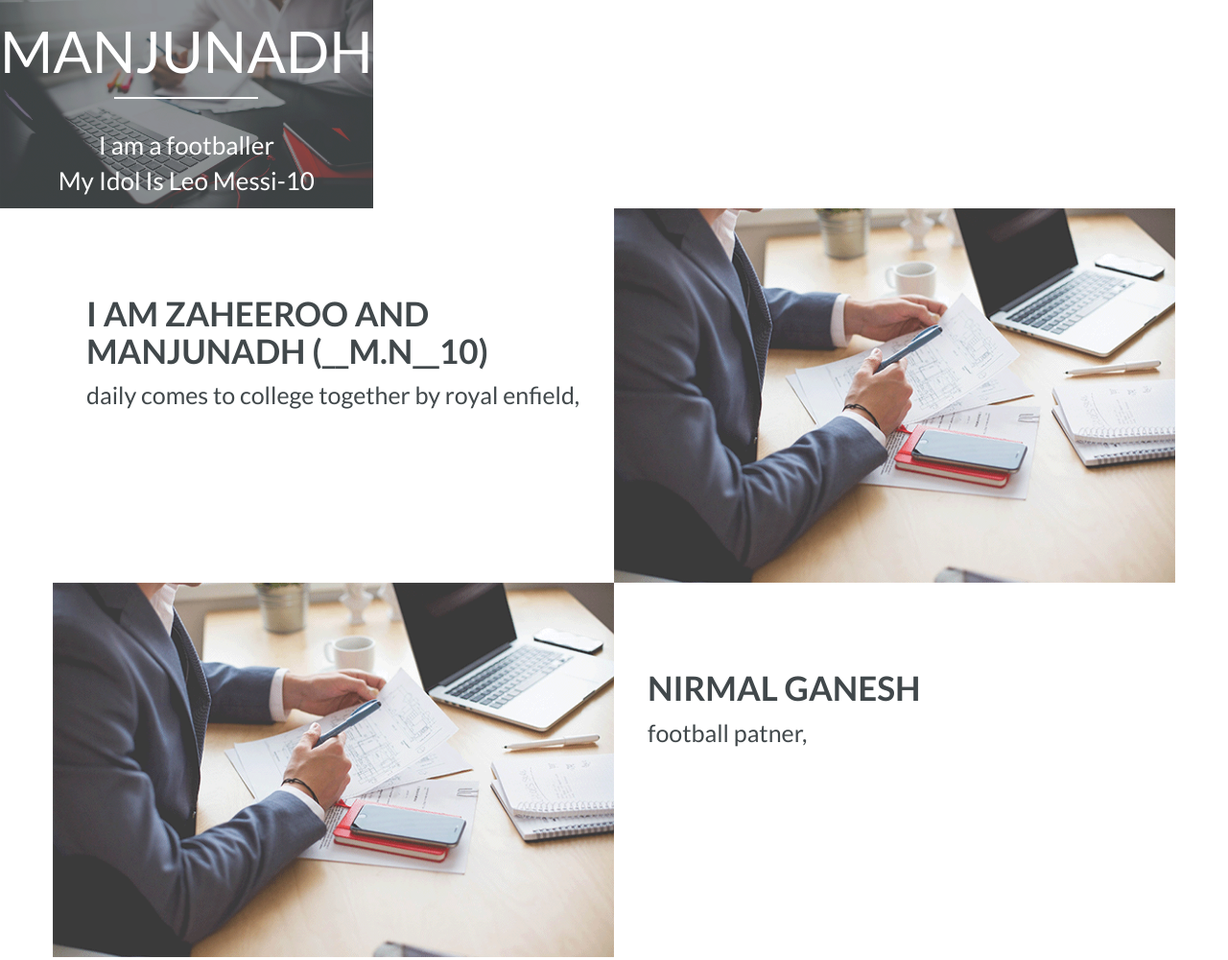
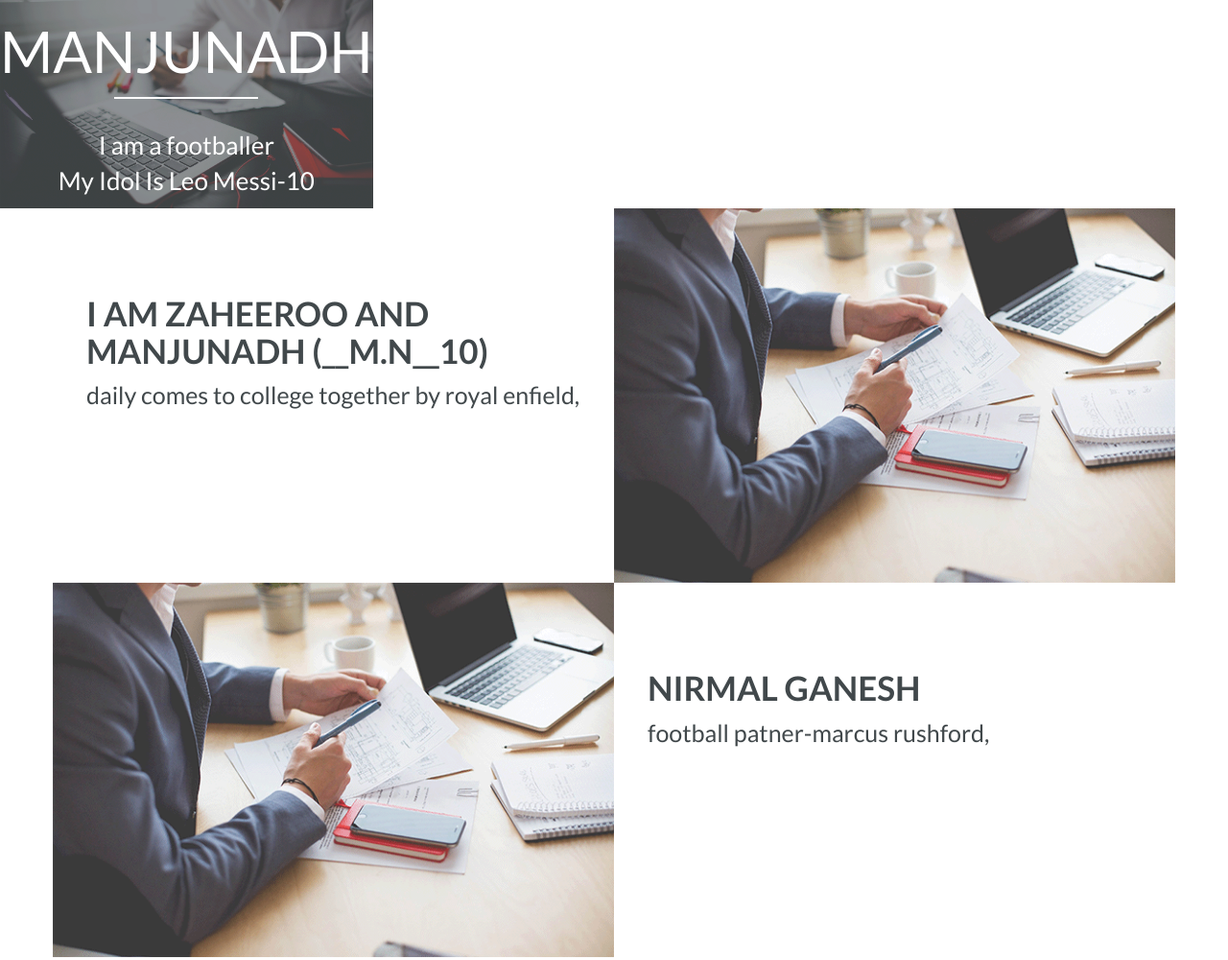
Before and after one commit to Manjunadh-10/Manjunadh, a plain HTML site: page index.html in a window 1280 px wide. Shown: the top 1000 px of the page at 96% size. Drawn offline with Linux system fonts and the light colour scheme; a script that the page names is missing.

Commit message:
Update index.html

```diff
--- a/index.html
+++ b/index.html
@@ -63,7 +63,7 @@
 			<div class="col-md-6 col-sm-6">
 				<div class="feature-box">
 					<h1>nirmal ganesh</h1>
-					<p>football patner,</p>
+					<p>football patner-marcus rushford,</p>
 				</div>
 			</div><!-- End col-md-6 -->
 		</div>
```
